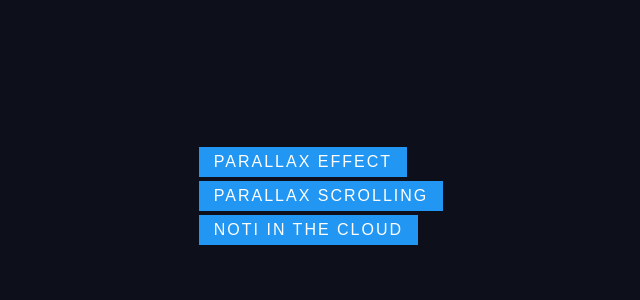
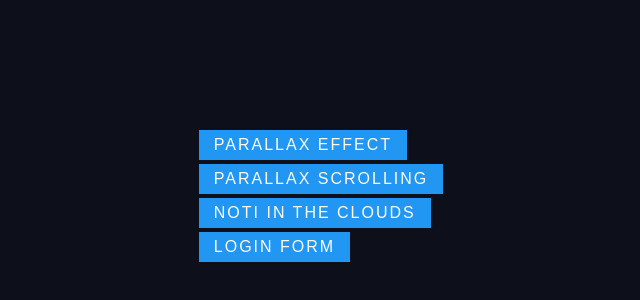
Before and after one commit to sagasu/fePlayground, a plain HTML site: page index.html in a window 1280 px wide. Shown: the part 202-502 px from the top of the page, without its empty margins (319-959 px from the left). Drawn offline with Linux system fonts and the light colour scheme.

Commit message:
updating landing page

```diff
--- a/index.html
+++ b/index.html
@@ -10,7 +10,8 @@
     <ul>
         <li data-text="Parallax effect"><a href="./parallax/parallax.html" target="_blank">Parallax effect</a></li>
         <li data-text="Parallax scrolling"><a href="./parallaxScrolling/index.html" target="_blank">Parallax scrolling</a></li>
-        <li data-text="Noti in the cloud"><a href="./clouds/index.html" target="_blank">Noti in the cloud</a></li>
+        <li data-text="Noti in the clouds"><a href="./clouds/index.html" target="_blank">Noti in the clouds</a></li>
+        <li data-text="Login form"><a href="./loginForm/index.html" target="_blank">Login form</a></li>
     </ul>
 </body>
 </html>
```
